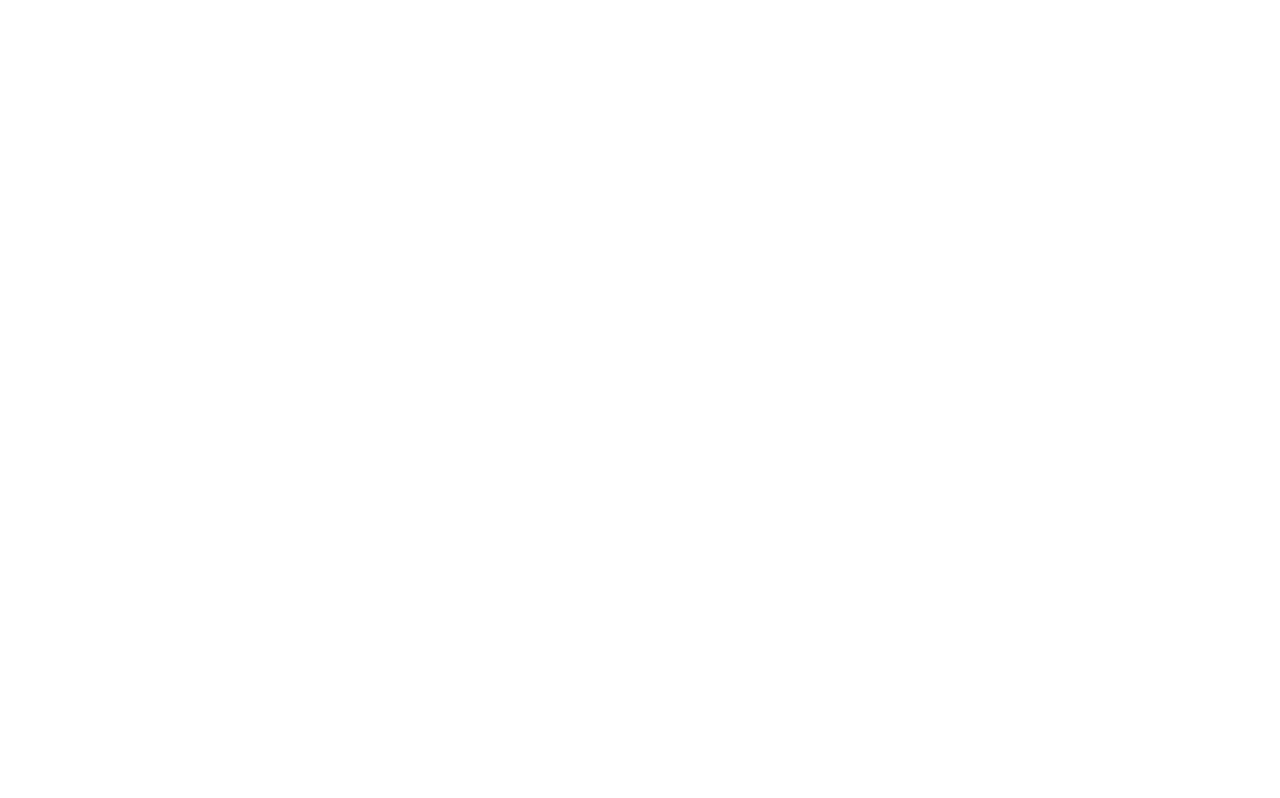
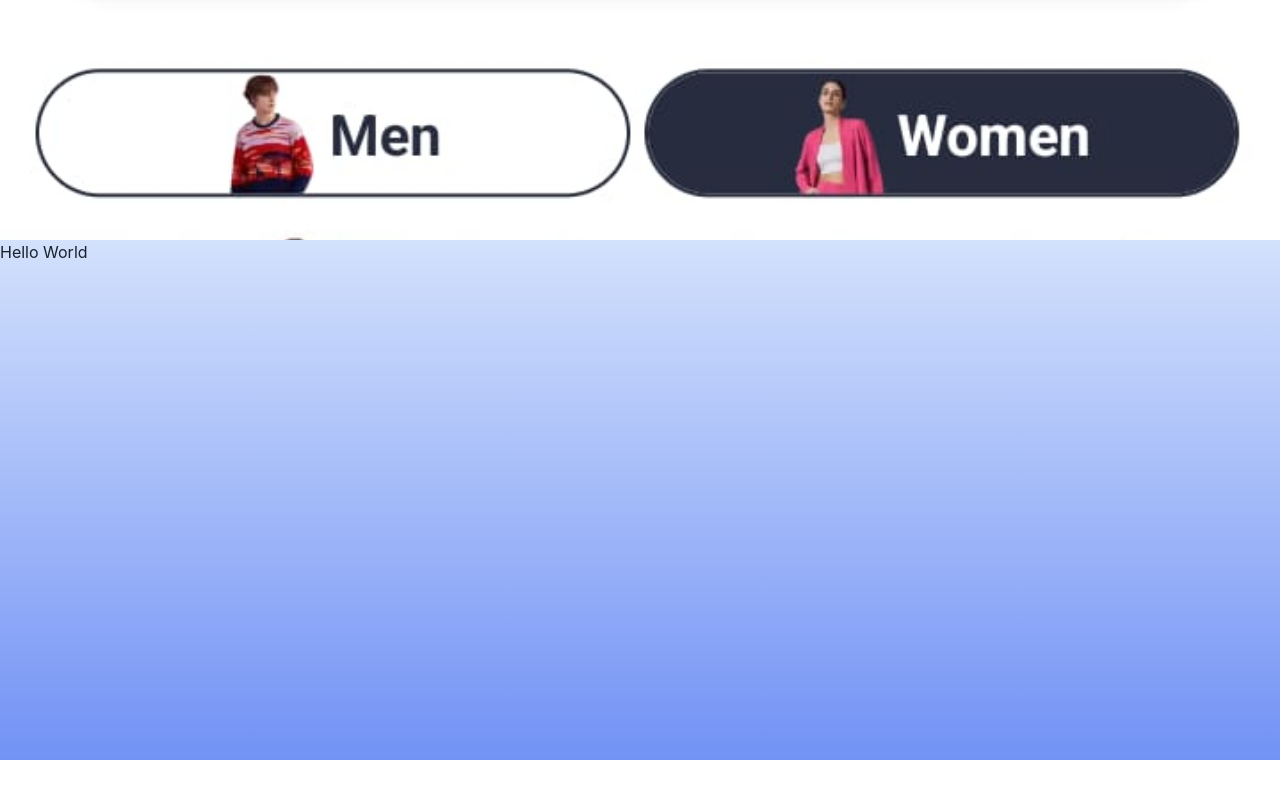
Before and after one commit to Gauri211/Myntra-Hackerramp, a React (Vite) app in the folder myntra-frontend/: page /weather in a window 1280 px wide. Before the commit this address had no page. Built offline with nearby package versions, Linux system fonts and the light colour scheme; a web font is replaced by a local one.

Commit message:
My changes

```diff
--- a/myntra-frontend/src/App.jsx
+++ b/myntra-frontend/src/App.jsx
@@ -3,6 +3,7 @@
 import { BrowserRouter, Route, Routes } from 'react-router-dom';
 import VoiceChoice from './pages/VoiceChoice';
 import VirtualTryOn from './pages/VirtualTryOn';
+import Weather from './pages/Weather';
 
 function App() {
   return (
@@ -11,6 +12,7 @@
         <Routes>
           <Route path='/' element={<VoiceChoice />} />
           <Route path='/tryon' element={<VirtualTryOn />} />
+          <Route path='/weather' element={<Weather />} />
         </Routes>
       </BrowserRouter>
     </ChakraProvider>
--- /dev/null
+++ b/myntra-frontend/src/components/GradientBox.jsx
@@ -0,0 +1,20 @@
+import React from 'react';
+
+const GradientBox = () => {
+  const gradientStyle = {
+    height: '65vh',
+    width: '100vw',
+    marginTop: '95vh',
+    background: 'linear-gradient(to bottom, #d3e1fc, #7292f5)',
+    paddingbottom:'15vh'
+  };
+
+  return (
+    <div style={gradientStyle}>
+      {/* Your content here */}
+      Hello World
+    </div>
+  );
+};
+
+export default GradientBox;
--- a/myntra-frontend/src/components/VoicePopUp.jsx
+++ b/myntra-frontend/src/components/VoicePopUp.jsx
@@ -21,7 +21,7 @@
           </ModalHeader>
           <ModalCloseButton />
           <ModalBody pb={10}>
-            <Box textAlign="center" mb={7}>
+            <Box textAlign="center" mb={7}>Okay
               <Text className="inknut-antiqua-semibold" fontSize={28} mb={2}>Voice your choice</Text>
               <Text className="inknut-antiqua-light" fontSize={15}>Choose and make it the next trend!</Text>
             </Box>
--- /dev/null
+++ b/myntra-frontend/src/pages/Weather.jsx
@@ -0,0 +1,23 @@
+import { Box, CardFooter } from '@chakra-ui/react';
+import Weatherbg from "../assets/Weather_bg.jpg";
+import GradientBox from '../components/GradientBox';
+import footer from "../assets/footer.jpg";
+
+const Weather = () => {
+  return (
+    <Box
+      w="100vw"
+      h="30vh"
+      bgImage={Weatherbg}
+      bgSize="cover"
+      bgPosition="center"
+      display="flex"
+      justifyContent="center"
+      alignItems="center"
+    >
+     <GradientBox />
+    </Box>
+  );
+};
+
+export default Weather;
```
Also changed, not shown: myntra-frontend/src/assets/Weather_bg.jpg (added), myntra-frontend/src/assets/footer.jpg (added).
